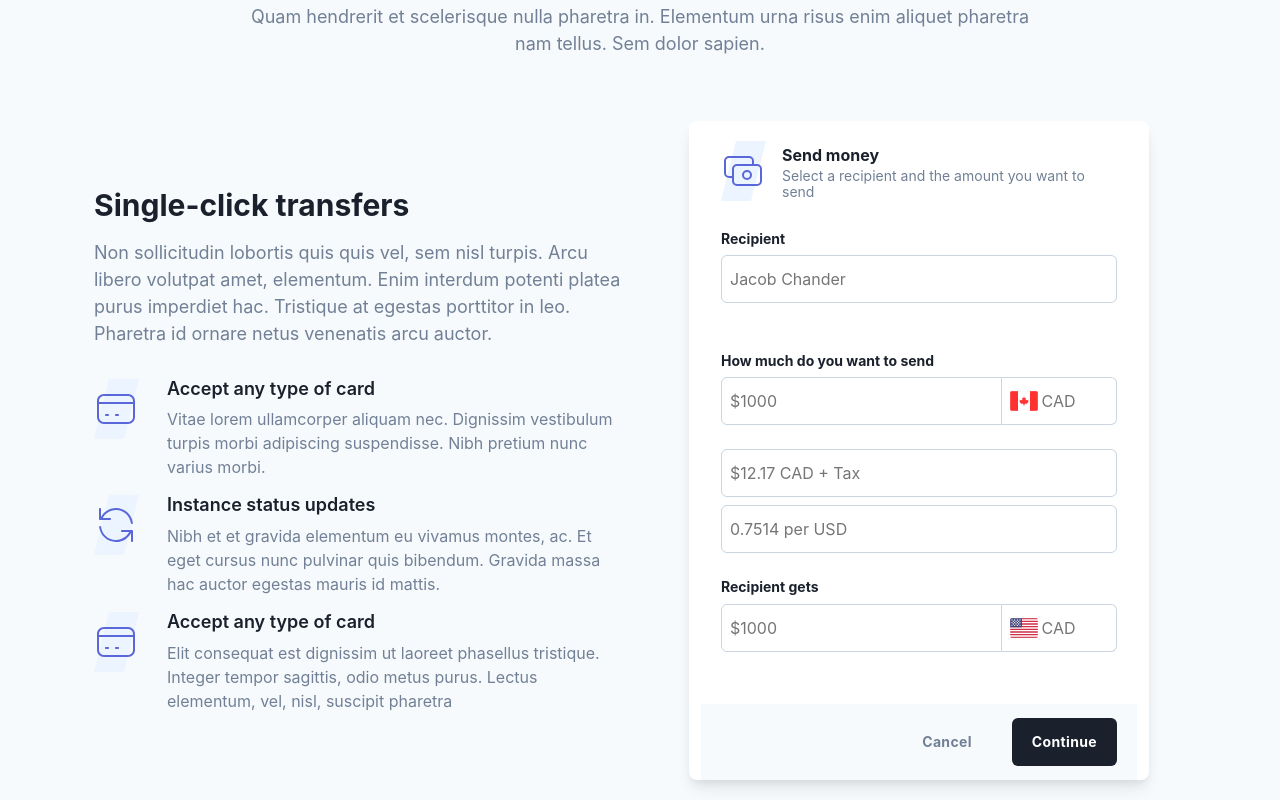
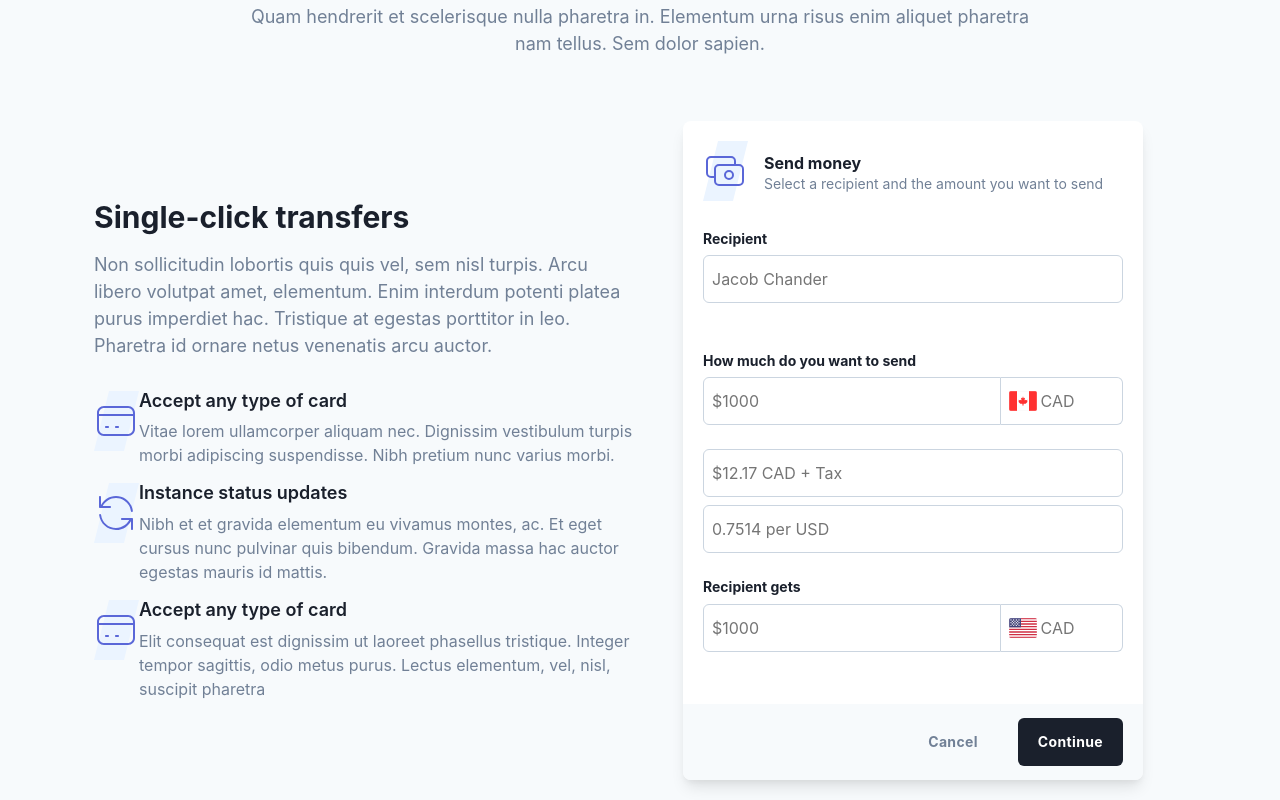
Before and after one commit to abeidahmed/easy-hues, a React (Create React App) app: page / in a window 1280 px wide. Shown: the part 1020-1820 px from the top of the page. Built offline with nearby package versions, Linux system fonts and the light colour scheme; a web font is replaced by a local one.

Commit message:
Fixed service section css bug

```diff
--- a/src/components/layouts/service/Form.js
+++ b/src/components/layouts/service/Form.js
@@ -1,7 +1,6 @@
 import React from "react";
 
 const Form = props => {
-  console.log(props.colorChange);
   const {
     formBackground,
     text,
--- a/src/graspcss/layouts/_service.scss
+++ b/src/graspcss/layouts/_service.scss
@@ -39,19 +39,11 @@
 
 .service-offer-wrapper {
   display: flex;
-  margin-left: -$space-3;
-  margin-right: -$space-3;
   margin-top: $space-4;
 
   &:first-of-type {
     margin-top: 0;
   }
-}
-
-.service-offer-left,
-.service-offer-right {
-  padding-left: $space-3;
-  padding-right: $space-4;
 }
 
 .service-offer-title {
@@ -72,9 +64,9 @@
 //Form
 .service-inner-right {
   margin-top: $space-12;
-  background-color: $white;
   border-radius: $rounded-lg;
   box-shadow: $shadow-lg;
+  overflow: hidden;
 }
 
 .form-wrapper {
@@ -90,13 +82,11 @@
   margin-left: $space-4;
 
   h4 {
-    color: $gray-900;
     font-weight: $weight-bold;
   }
 
   p {
     font-size: $font-sm;
-    color: $gray-600;
     margin-top: $space-1;
   }
 }
@@ -105,7 +95,6 @@
   margin-top: $space-6;
 
   label {
-    color: $gray-900;
     font-size: $font-sm;
     font-weight: $weight-bold;
   }
@@ -114,15 +103,11 @@
     display: block;
     width: 100%;
     height: $space-12;
-    border: 1px solid $gray-400;
+    border: 1px solid;
     border-radius: $rounded-md;
     margin-top: $space-2;
     padding-left: $space-2;
     outline: none;
-
-    &:not(.country-input):focus {
-      border: 1px solid $gray-800;
-    }
   }
 }
 
@@ -171,7 +156,8 @@
 
 .form-button-container {
   margin-top: $space-8;
-  background-color: $gray-100;
+  background-color: $gray-100; // Need a dynamic color
+  width: 100%;
 }
 
 .form-button {
@@ -188,13 +174,7 @@
     letter-spacing: $tracking-wide;
   }
 
-  .button-cancel {
-    color: $gray-600;
-  }
-
   .button-submit {
-    background-color: $gray-900;
-    color: $white;
     border-radius: $rounded-md;
     padding: $space-4 $space-5;
     margin-left: $space-10;
@@ -231,7 +211,6 @@
   padding: 0 $space-4;
   border-radius: $rounded-lg;
   margin-top: $space-3;
-  background-color: $white;
 
   &:first-of-type {
     margin-top: 0;
@@ -253,18 +232,15 @@
 
   h5 {
     font-size: $font-sm;
-    color: $gray-900;
   }
 
   .payment-amount {
-    color: $gray-600;
     font-size: $font-sm;
     display: block;
     margin-top: $space-2;
   }
 
   .payment-currency {
-    color: $gray-900;
     font-weight: $weight-semibold;
   }
 }
@@ -344,14 +320,10 @@
   .service-inner {
     display: flex;
     align-items: center;
-    margin-left: -$space-3;
-    margin-right: -$space-3;
   }
   .service-inner-left,
   .service-inner-right {
     width: $space-1-2;
-    padding-left: $space-3;
-    padding-right: $space-3;
     margin-top: 0;
   }
   .order-1 {
```
